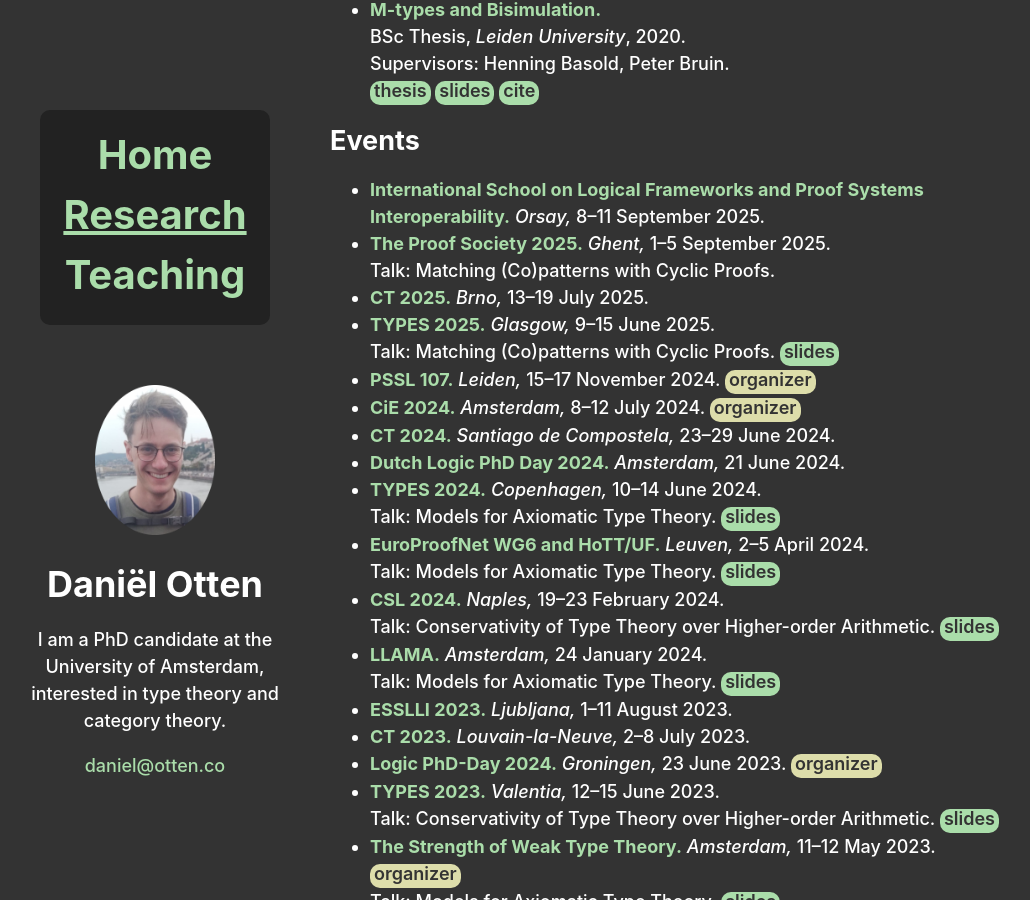
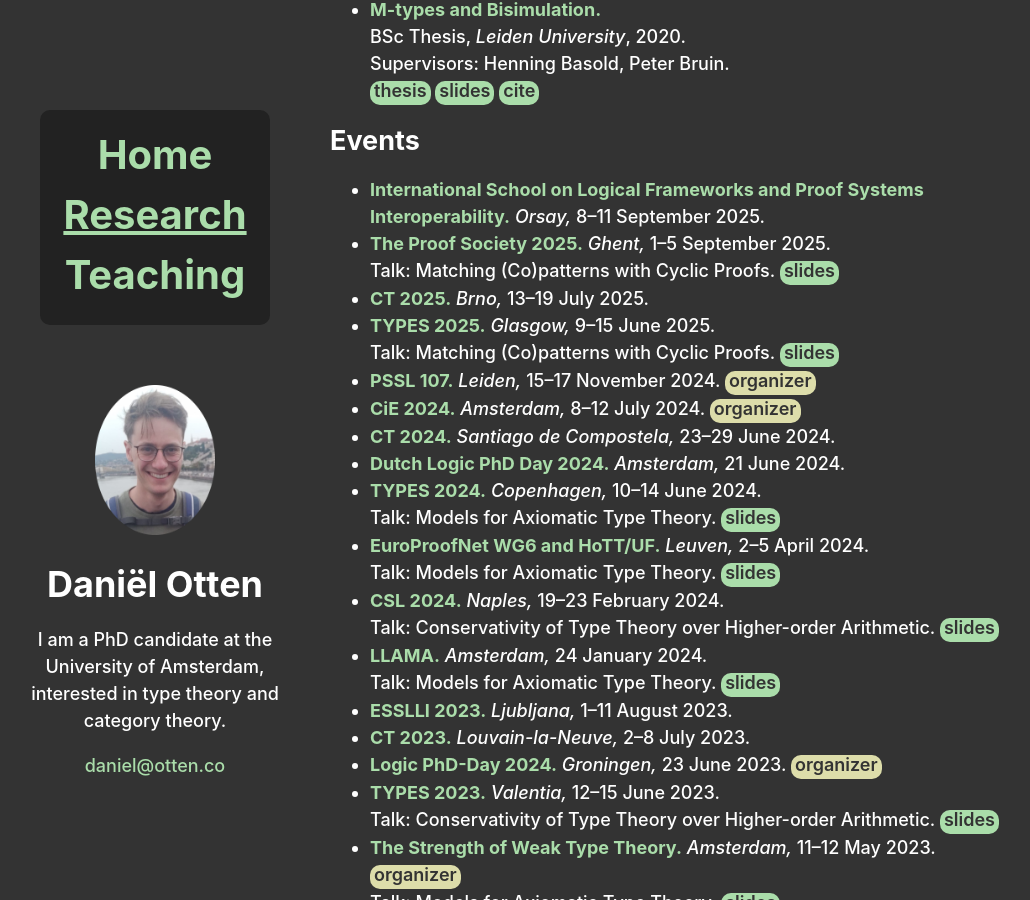
Before and after one commit to DDOtten/ddotten.github.io, a Jekyll site: the page built from research.md, in a window 1280 px wide and 900 px high, scrolled down 602 px. Shown: the whole window, without its empty margins (110-1140 px from the left). Built offline with Jekyll 4.4.1, drawn with Linux system fonts in a browser that asks for light colours.

Commit message:
add the proof society slides

```diff
--- a/research.md
+++ b/research.md
@@ -33,6 +33,7 @@ layout: page
 - **[The Proof Society 2025](https://proof2025.ugent.be/).**
     *Ghent,* 1--5 September 2025. \
     Talk: Matching (Co)patterns with Cyclic Proofs.
+    [slides](assets/slides/cyclic_type_theory_slides_the_proof_society.pdf){: .button}
 - **[CT 2025](https://conference.math.muni.cz/ct2025/).**
     *Brno,* 13--19 July 2025.
 - **[TYPES 2025](https://msp.cis.strath.ac.uk/types2025/).**
```
Also changed, not shown: 1 other file.
